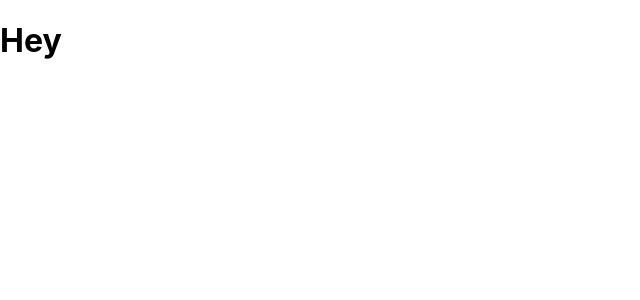
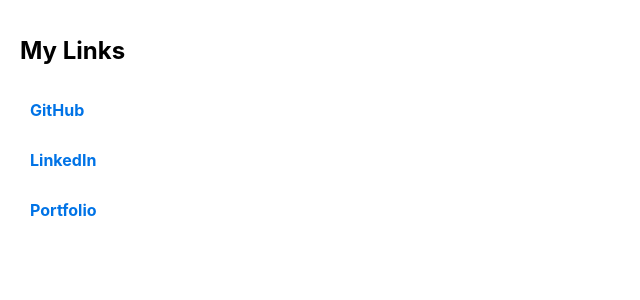
Before and after one commit to rakshixh-me/LinkInBio, a React (Create React App) app: page / in a window 1280 px wide. Shown: the top 300 px of the page, without its empty margins (0-640 px from the left). Built offline with nearby package versions, Linux system fonts and the light colour scheme.

Commit message:
added basic link component and displaying with dynamic links.json file

```diff
--- a/src/App.js
+++ b/src/App.js
@@ -1,9 +1,15 @@
 import React from "react";
+import { BrowserRouter as Router, Route, Routes } from "react-router-dom";
+import Home from "./pages/Home";
 
 function App() {
   return (
     <div className="App">
-      <h1>Hey</h1>
+      <Router>
+        <Routes>
+          <Route path="/" element={<Home />} />
+        </Routes>
+      </Router>
     </div>
   );
 }
--- /dev/null
+++ b/src/components/LinkComponent.js
@@ -0,0 +1,12 @@
+import React from "react";
+import styles from "../css/LinkComponent.module.css";
+
+const LinkComponent = ({ title, url }) => {
+  return (
+    <a href={url} className={styles.link}>
+      {title}
+    </a>
+  );
+};
+
+export default LinkComponent;
--- /dev/null
+++ b/src/css/Home.module.css
@@ -0,0 +1,13 @@
+.homePage {
+    padding: 20px;
+}
+
+.title {
+    font-size: 24px;
+    margin-bottom: 20px;
+}
+
+.linksContainer {
+    display: flex;
+    flex-direction: column;
+}
--- /dev/null
+++ b/src/css/LinkComponent.module.css
@@ -0,0 +1,12 @@
+.link {
+    display: block;
+    padding: 10px;
+    margin: 5px 0;
+    text-decoration: none;
+    color: #0073e6;
+    font-weight: bold;
+}
+
+.link:hover {
+    text-decoration: underline;
+}
--- /dev/null
+++ b/src/links.json
@@ -0,0 +1,14 @@
+[
+  {
+    "title": "GitHub",
+    "url": "https://github.com/yourprofile"
+  },
+  {
+    "title": "LinkedIn",
+    "url": "https://linkedin.com/in/yourprofile"
+  },
+  {
+    "title": "Portfolio",
+    "url": "https://yourportfolio.com"
+  }
+]
--- /dev/null
+++ b/src/pages/Home.jsx
@@ -0,0 +1,25 @@
+import React, { useEffect, useState } from "react";
+import LinkComponent from "../components/LinkComponent";
+import styles from "../css/Home.module.css";
+import linksData from "../links.json";
+
+const Home = () => {
+  const [links, setLinks] = useState([]);
+
+  useEffect(() => {
+    setLinks(linksData);
+  }, []);
+
+  return (
+    <div className={styles.homePage}>
+      <h1 className={styles.title}>My Links</h1>
+      <div className={styles.linksContainer}>
+        {links.map((link, index) => (
+          <LinkComponent key={index} title={link.title} url={link.url} />
+        ))}
+      </div>
+    </div>
+  );
+};
+
+export default Home;
```
